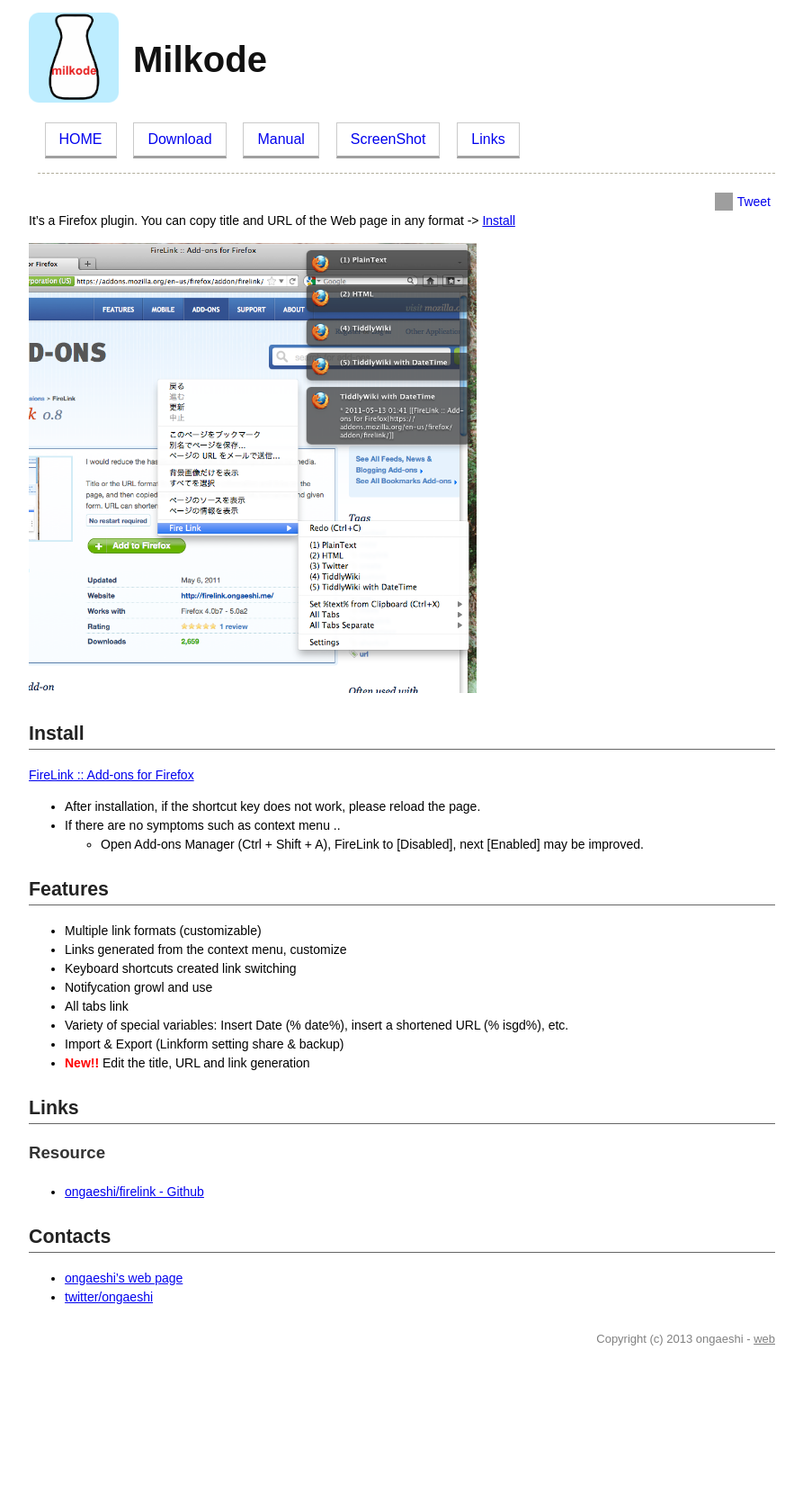
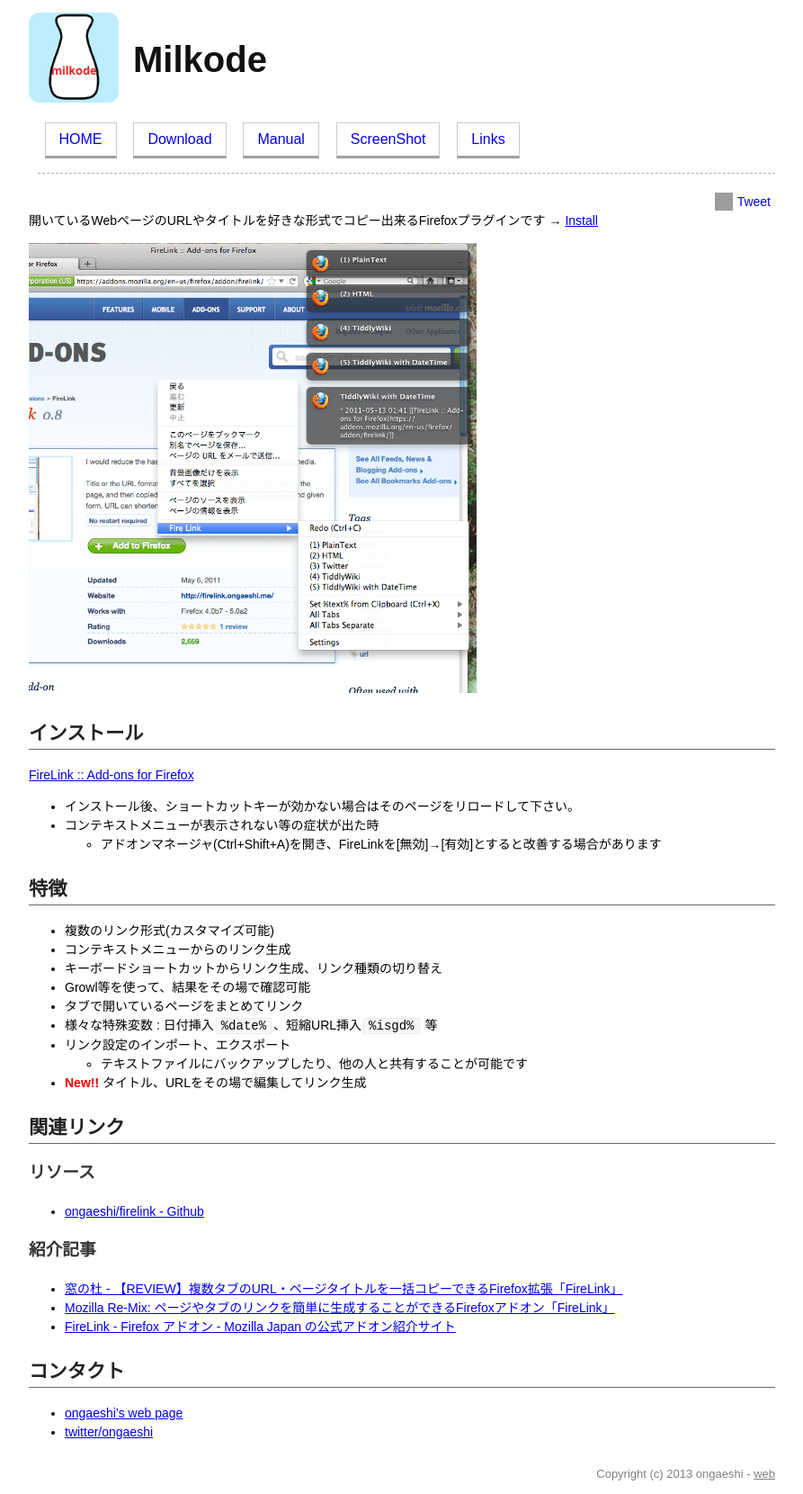
Before and after one commit to ongaeshi/milkode, a Jekyll site: the page built from index.md, in a window 1280 px wide. Shown: the whole page at 90% size, without its empty margins (193-1086 px from the left). Built offline with Jekyll 4.4.1, drawn with Linux system fonts in a browser that asks for light colours; Markdown is read by kramdown in place of the engine named in the settings; comment, search, counter and statistics services are not loaded; before the commit the page ends 1510 px from its top, so only the background shows below that; grey boxes are pictures that could not be loaded.

Commit message:
Delete en/.  ja/ move to root.

```diff
--- a/index.md
+++ b/index.md
@@ -1,33 +1,38 @@
 ---
 layout: layout
-title: Copy title and URL in any format
+title: WebページのURLやタイトルを好きな形式でコピー
 ---
-It's a Firefox plugin. You can copy title and URL of the Web page in any format -> [Install](https://addons.mozilla.org/en/firefox/addon/firelink/)
+開いているWebページのURLやタイトルを好きな形式でコピー出来るFirefoxプラグインです → [Install](https://addons.mozilla.org/ja/firefox/addon/firelink/)
 
 <img alt='' src='/images/overview09.png' width='60%' />
 
-## Install
-[FireLink :: Add-ons for Firefox](https://addons.mozilla.org/en/firefox/addon/firelink/)
+## インストール
+[FireLink :: Add-ons for Firefox](https://addons.mozilla.org/ja/firefox/addon/firelink/)
 
-* After installation, if the shortcut key does not work, please reload the page.
-* If there are no symptoms such as context menu ..
-  * Open Add-ons Manager (Ctrl + Shift + A), FireLink to [Disabled], next [Enabled] may be improved.
+* インストール後、ショートカットキーが効かない場合はそのページをリロードして下さい。
+* コンテキストメニューが表示されない等の症状が出た時
+  * アドオンマネージャ(Ctrl+Shift+A)を開き、FireLinkを[無効]→[有効]とすると改善する場合があります
 
-## Features
+## 特徴
+* 複数のリンク形式(カスタマイズ可能)
+* コンテキストメニューからのリンク生成
+* キーボードショートカットからリンク生成、リンク種類の切り替え
+* Growl等を使って、結果をその場で確認可能
+* タブで開いているページをまとめてリンク
+* 様々な特殊変数 : 日付挿入`%date%`、短縮URL挿入`%isgd%` 等
+* リンク設定のインポート、エクスポート
+  * テキストファイルにバックアップしたり、他の人と共有することが可能です
+* <b><font color="red">New!!</font></b> タイトル、URLをその場で編集してリンク生成
 
-* Multiple link formats (customizable)
-* Links generated from the context menu, customize
-* Keyboard shortcuts created link switching
-* Notifycation growl and use
-* All tabs link
-* Variety of special variables: Insert Date (% date%), insert a shortened URL (% isgd%), etc.
-* Import & Export (Linkform setting share & backup)
-* <b><font color="red">New!!</font></b> Edit the title, URL and link generation
-
-## Links
-### Resource
+## 関連リンク
+### リソース
 * [ongaeshi/firelink - Github](https://github.com/ongaeshi/firelink)
 
-## Contacts
+### 紹介記事
+* [窓の杜 - 【REVIEW】複数タブのURL・ページタイトルを一括コピーできるFirefox拡張「FireLink」](http://www.forest.impress.co.jp/docs/review/20110620_454583.html)
+* [Mozilla Re-Mix: ページやタブのリンクを簡単に生成することができるFirefoxアドオン「FireLink」](http://mozilla-remix.seesaa.net/article/204329055.html)
+* [FireLink - Firefox アドオン - Mozilla Japan の公式アドオン紹介サイト](https://addons.mozilla.jp/firefox/details/306839)
+
+## コンタクト
 * [ongaeshi's web page](http://ongaeshi.me/)
 * [twitter/ongaeshi](https://twitter.com/ongaeshi)
```
Also changed, not shown: ja/index.md (deleted, +0 -38 lines), ja/news.md (deleted, +0 -22 lines), ja/screenshot.md (deleted, +0 -23 lines), ja/setting-collection.md (deleted, +0 -57 lines), ja/shortcuts.md (deleted, +0 -20 lines), ja/variables.md (deleted, +0 -49 lines), news.md (+19 -3 lines), screenshot.md (+9 -9 lines), setting-collection.md (+8 -8 lines), shortcuts.md (+8 -8 lines), variables.md (+5 -5 lines).
